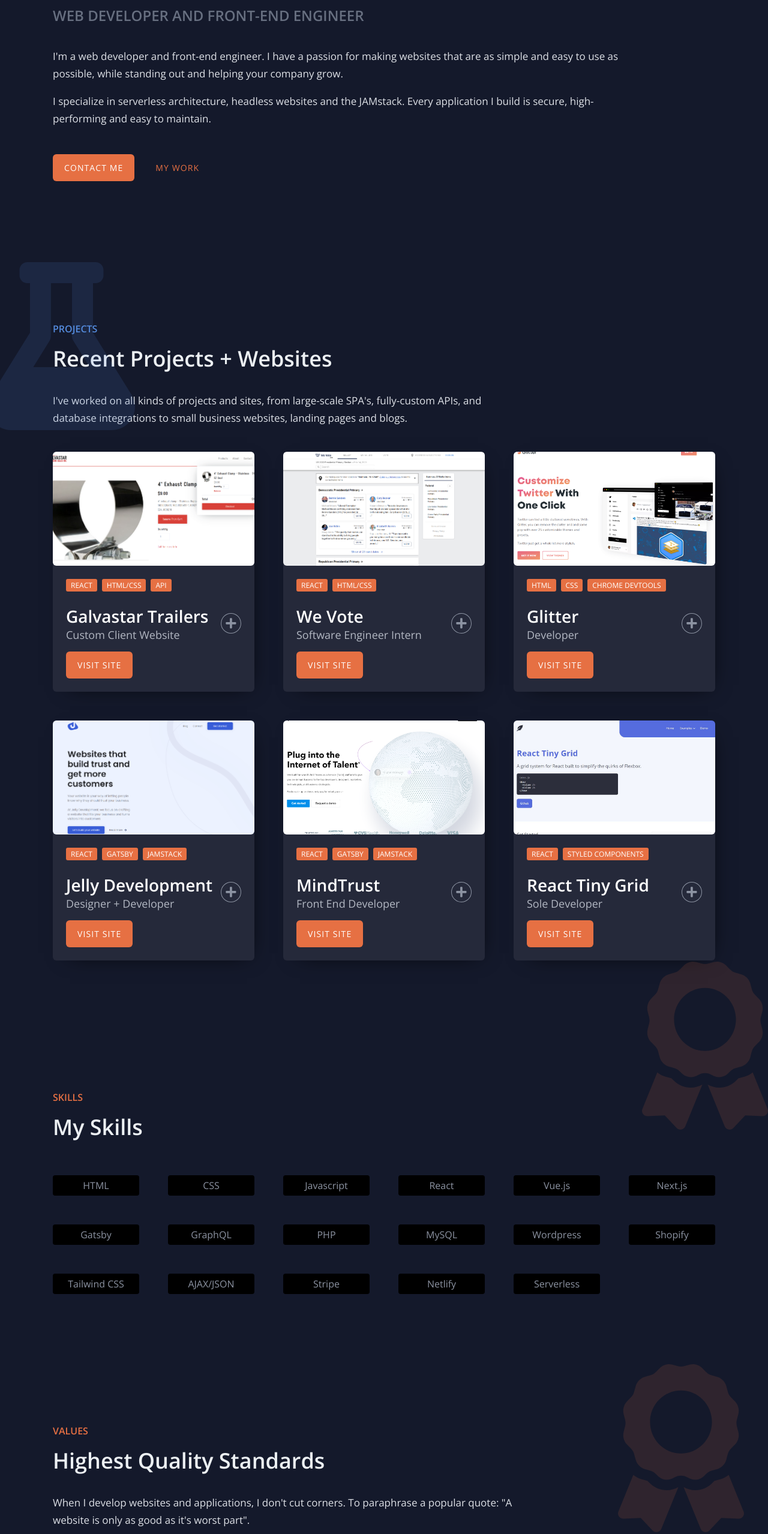
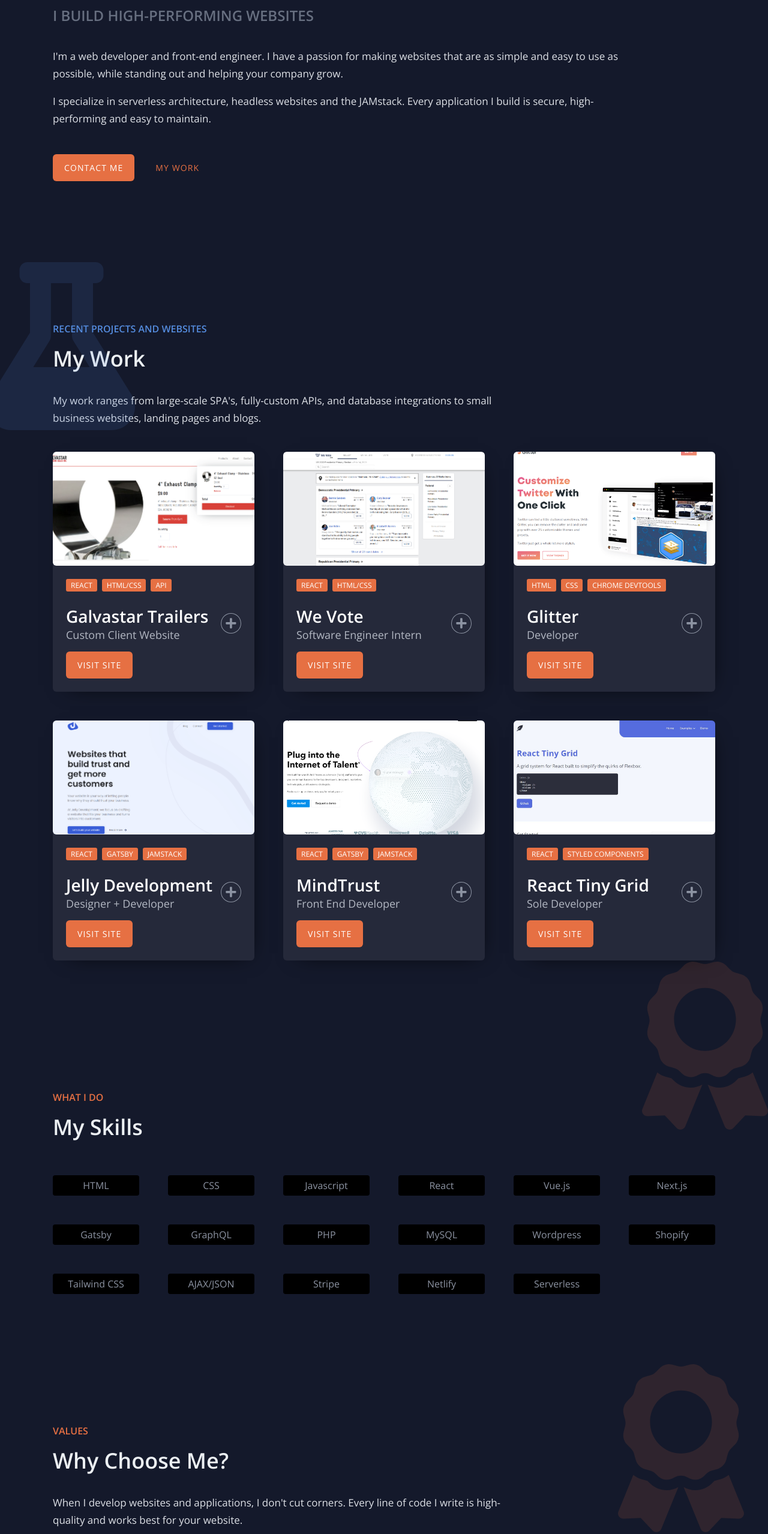
Before and after one commit to jarodpeachey/portfolio, a Gatsby site: page / in a window 1280 px wide. Shown: the part 240-2797 px from the top of the page at 60% size. Built offline with nearby package versions, Linux system fonts and the light colour scheme; Gatsby itself is replaced by a stand-in of ours.

Commit message:
Update text

```diff
--- a/src/pages/index.js
+++ b/src/pages/index.js
@@ -110,7 +110,7 @@ const App = ({}) => {
           Hey 👋 I'm Jarod Peachey.
         </Heading>
         <Heading type="h4" display="title" customStyles={`color: ${theme.color.gray.six}; margin-bottom: 38px;`}>
-          Web developer and front-end engineer
+          I build high-performing websites
         </Heading>
         <Container size="sm" align="left">
           <Paragraph>
@@ -145,13 +145,13 @@ const App = ({}) => {
             }}
           />
           <Heading display="title" type="h6" color="secondary">
-            Projects
+            Recent Projects and Websites
           </Heading>
           <Heading className="mt-3" type="h2">
-            Recent Projects + Websites
+            My Work
           </Heading>
           <Paragraph customStyles="max-width: 769px;">
-            I've worked on all kinds of projects and sites, from large-scale SPA's, fully-custom APIs, and database integrations to small business websites,
+            My work ranges from large-scale SPA's, fully-custom APIs, and database integrations to small business websites,
             landing pages and blogs.
           </Paragraph>
           <Row spacing={[24]} breakpoints={[769, 1100]}>
@@ -511,7 +511,7 @@ const App = ({}) => {
             }}
           />
           <Heading display="title" type="h6" color="primary">
-            Skills
+            WHAT I DO
           </Heading>
           <Heading className="mt-3" type="h2">
             My Skills
@@ -554,16 +554,16 @@ const App = ({}) => {
             Values
           </Heading>
           <Heading className="mt-3" type="h2">
-            Highest Quality Standards
+            Why Choose Me?
           </Heading>
           <Paragraph customStyles="max-width: 769px;">
-            When I develop websites and applications, I don't cut corners. To paraphrase a popular quote: "A website is only as good as it's worst part".
+            When I develop websites and applications, I don't cut corners. Every line of code I write is high-quality and works best for your website.
           </Paragraph>
           <Row spacing={[24]} breakpoints={[769, 960]}>
             <div widths={[6, 4]}>
               <Info variant="filled" align="left" color="primary" icon={<FontAwesomeIcon icon="pencil-ruler" />}>
                 <Heading type="h3" customStyles={`color: ${theme.color.gray.one};`} className="mb-none mt-4">
-                  Modern Design
+                  Responsive Design
                 </Heading>
                 <Paragraph customStyles={`color: ${theme.color.gray.two};`}>
                   My number one priority with every website I build is design. I focus on crafting a clean, modern design that works on every screen size.
```
